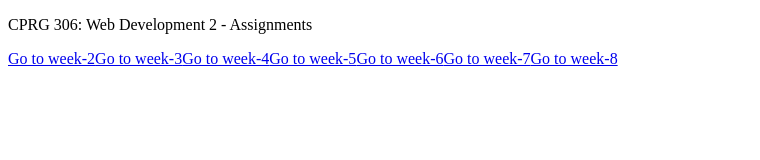
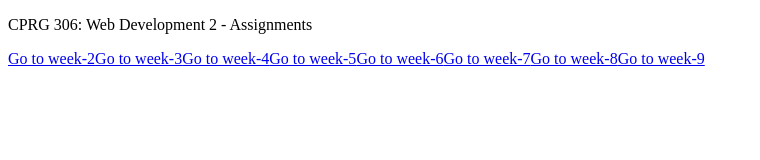
Before and after one commit to Hardeyemi30/cprg306-assignments, a Next.js app: page / in a window 1280 px wide. Shown: the top 160 px of the page, without its empty margins (0-760 px from the left). Built offline with nearby package versions, Linux system fonts and the light colour scheme; no server answers.

Commit message:
week-9 added

```diff
--- a/app/page.js
+++ b/app/page.js
@@ -11,6 +11,7 @@ export default function Home() {
       <Link href="week-6" className="mr-5">Go to week-6</Link>
       <Link href="week-7" className="mr-5">Go to week-7</Link>
       <Link href="week-8" className="mr-5">Go to week-8</Link>
+      <Link href="week-9" className="mr-5">Go to week-9</Link>
       </>
   );
 }
```
